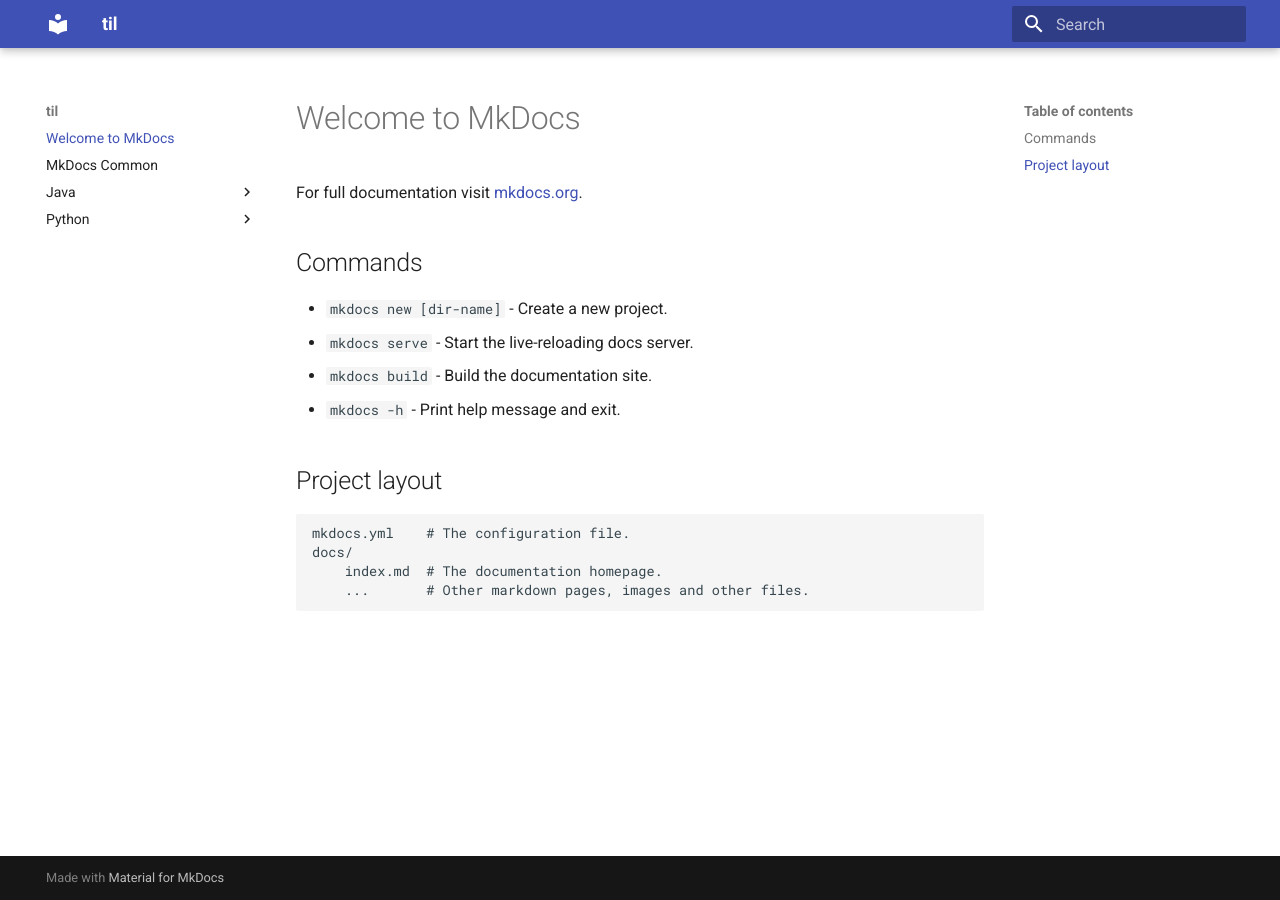
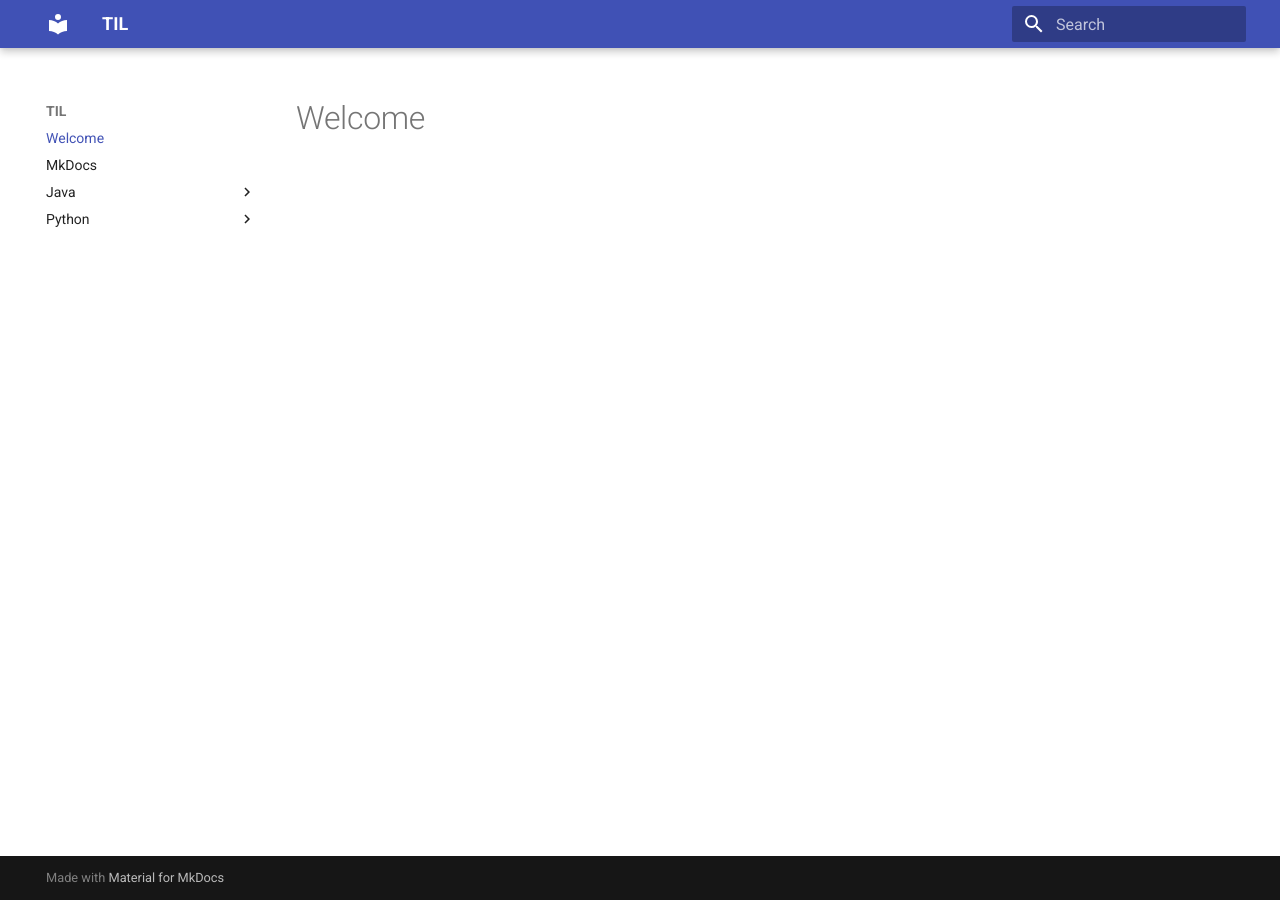
Before and after one commit to emctoo/emctoo.github.io, an MkDocs documentation site: the page built from docs/index.md, in a window 1280 px wide. Built offline with MkDocs 1.6.1 and Material for MkDocs 9.7.7, drawn with Linux system fonts in a browser that asks for light colours.

Commit message:
updated, empty index and mkdocs.md

```diff
--- a/docs/index.md
+++ b/docs/index.md
@@ -1,17 +1 @@
-# Welcome to MkDocs
-
-For full documentation visit [mkdocs.org](https://www.mkdocs.org).
-
-## Commands
-
-* `mkdocs new [dir-name]` - Create a new project.
-* `mkdocs serve` - Start the live-reloading docs server.
-* `mkdocs build` - Build the documentation site.
-* `mkdocs -h` - Print help message and exit.
-
-## Project layout
-
-    mkdocs.yml    # The configuration file.
-    docs/
-        index.md  # The documentation homepage.
-        ...       # Other markdown pages, images and other files.
+# Welcome
--- a/docs/mkdocs.md
+++ b/docs/mkdocs.md
@@ -1,6 +1,6 @@
-# MkDocs Common
+# MkDocs
 
-MkDocs is quite some to adopt and deploy into production.
+MkDocs is quite simple to adopt and deploy into production.
 
 ## Commands
 
--- a/mkdocs.yml
+++ b/mkdocs.yml
@@ -1,3 +1,3 @@
-site_name: til
+site_name: TIL
 theme:
     name: material
```
